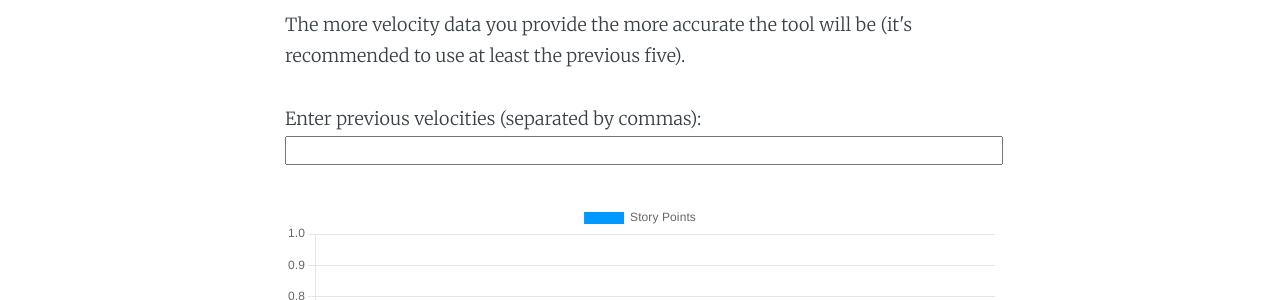
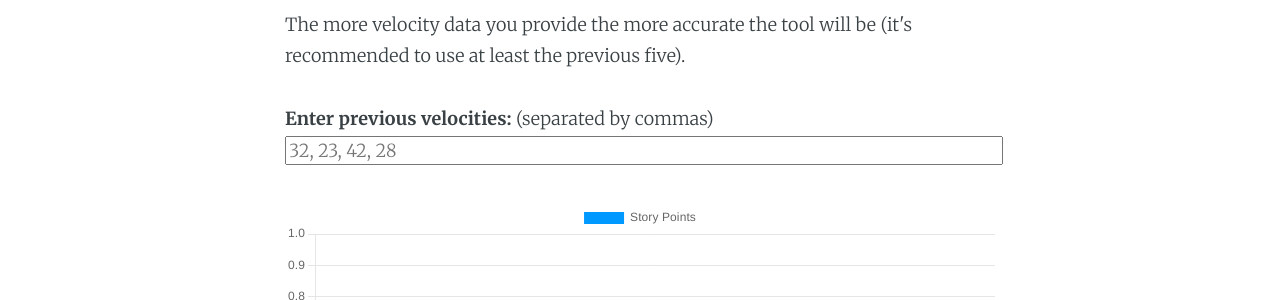
Before and after one commit to NiallBunting/niallbunting.github.io, a Jekyll site: the page built from pages/sprint-forecastor/index.html, in a window 1280 px wide. Shown: the part 364-664 px from the top of the page. Built offline with Jekyll 4.4.1, drawn with Linux system fonts in a browser that asks for light colours.

Commit message:
Add quality of life improvements

```diff
--- a/pages/sprint-forecastor/index.html
+++ b/pages/sprint-forecastor/index.html
@@ -95,8 +95,8 @@ permalink: /sprint-forecaster/
           <p>The more velocity data you provide the more accurate the tool will be (it's recommended to use at least the previous five).</p>
 
           <div id="error" style="color: red" ></div>
-          <label for="values">Enter previous velocities (separated by commas):</label>
-          <input type="text" id="values" style="width: 100%" oninput="updateText()" onkeyup="updateText()"/>
+          <label for="values"><strong>Enter previous velocities:</strong> (separated by commas)</label>
+          <input type="text" id="values" style="width: 100%" oninput="updateText()" onkeyup="updateText()" placeholder="32, 23, 42, 28"/>
 
           <div style="padding-top: 2em">
             <canvas id="velocityChart"></canvas>
```
